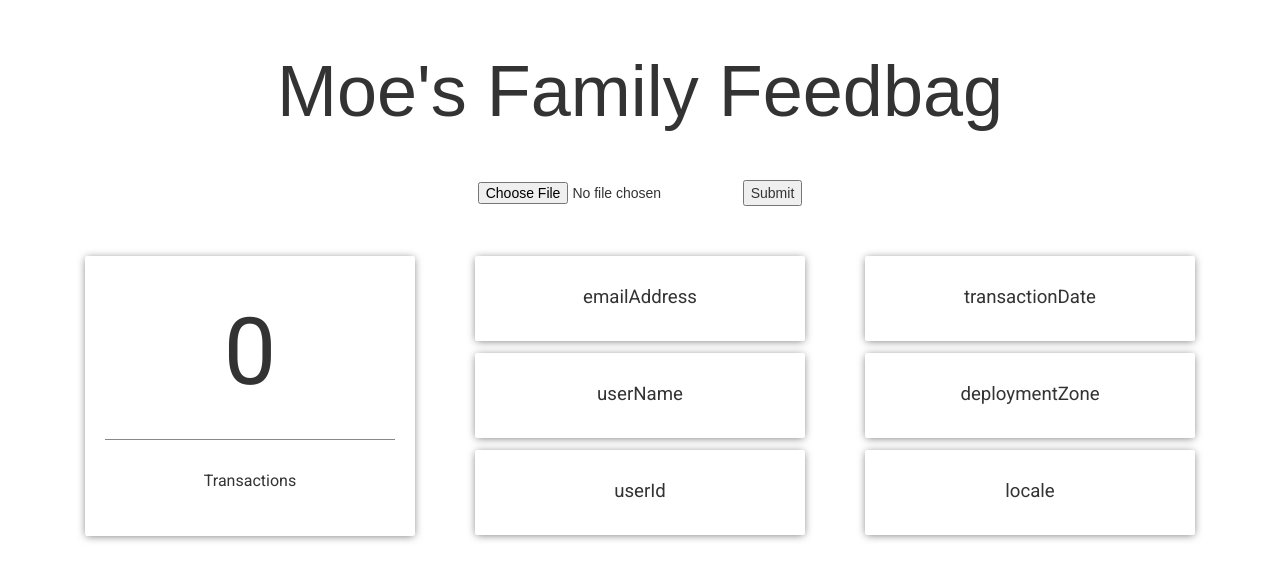
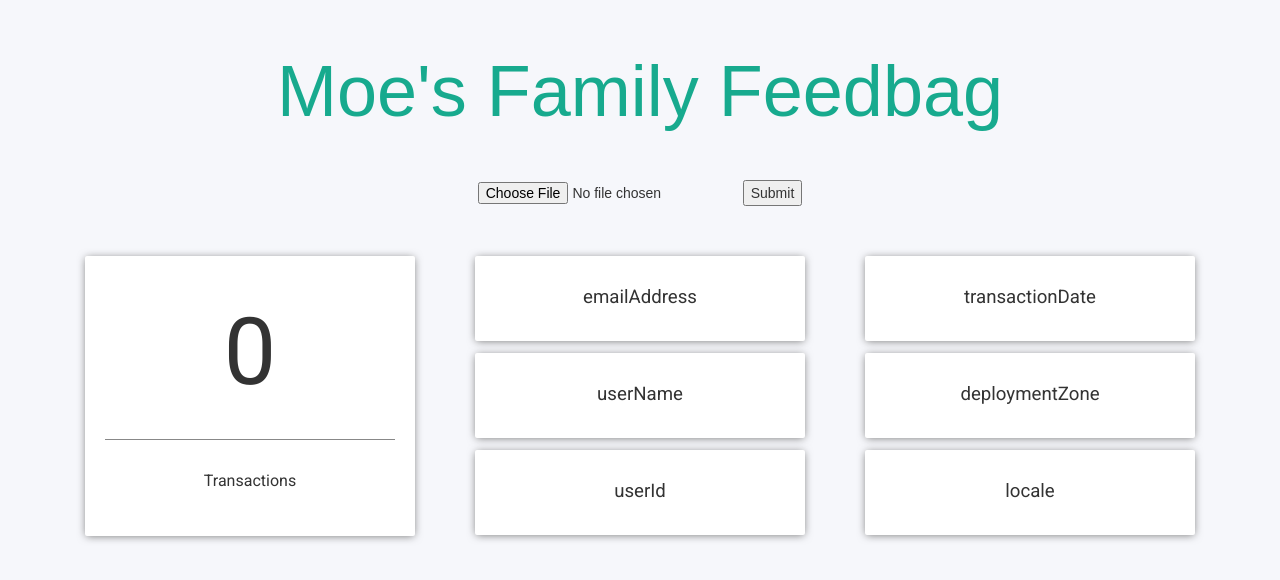
Before and after one commit to colin1717/moes_family_feedbag, a React (Create React App) app: page / in a window 1280 px wide. Shown: the top 580 px of the page. Built offline with nearby package versions, Linux system fonts and the light colour scheme.

Commit message:
changed bc color

```diff
--- a/public/style.css
+++ b/public/style.css
@@ -1,6 +1,7 @@
 body {
   text-align: center;
   font-family: 'Roboto', sans-serif;
+  background-color: #F6F7FB;
 }
 
 header {
@@ -10,6 +11,7 @@ header {
 
 .title {
   font-size: 54pt;
+  color: #17AA8E;
 }
 
 .pie-results {
@@ -24,6 +26,7 @@ header {
   margin: 0 15px 0 15px;
   border-radius: 2px;
   font-family: 'Roboto', sans-serif;
+  background-color: white;
 }
 
 .transactions-count {
@@ -53,4 +56,5 @@ header {
   font-size: 14pt;
   border-radius: 2px;
   font-family: 'Roboto', sans-serif;
+  background-color: white;
 }
```
Also changed, not shown: src/App.js (+0 -9 lines).
